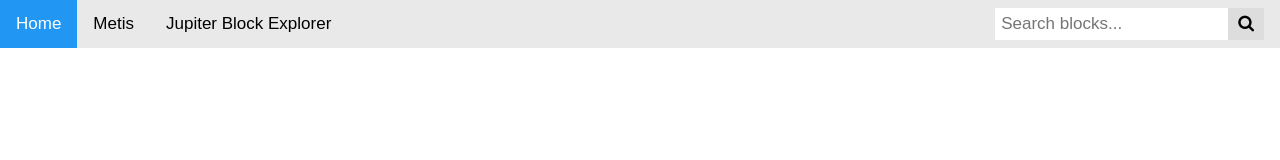
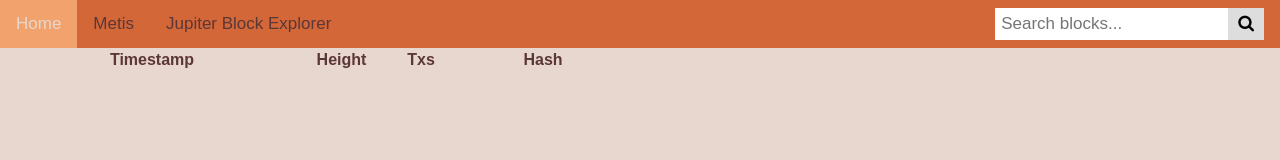
Before and after one commit to sigwo/simple-explorer, a plain HTML site: page index.html in a window 1280 px wide. Drawn offline with nearby package versions, Linux system fonts and the light colour scheme; no server answers.

Commit message:
added some css

```diff
--- a/index.html
+++ b/index.html
@@ -2,7 +2,6 @@
 <html lang="en">
 <head>
   <meta charset="utf-8">
-  <meta http-equiv="refresh" content="30">
   <link rel="stylesheet" href="https://cdnjs.cloudflare.com/ajax/libs/font-awesome/4.7.0/css/font-awesome.min.css">
   <title>Jupiter Explorer!</title>
   <script src="https://code.jquery.com/jquery-1.10.2.js"></script>
@@ -13,17 +12,31 @@
     body {
       margin: 0;
       font-family: Arial, Helvetica, sans-serif;
+      background-color: #e8d7cf;
+      color: #5b3737;
+    }
+
+    a:link {
+      color: #d36738;
+    }
+
+    a.visited {
+      color: #5b3737;
+    }
+
+    a.hover {
+      color: #f2a26c;
     }
 
     .topnav {
       overflow: hidden;
-      background-color: #e9e9e9;
+      background-color: #d36738;
     }
 
     .topnav a {
       float: left;
       display: block;
-      color: black;
+      color: #5b3737;
       text-align: center;
       padding: 14px 16px;
       text-decoration: none;
@@ -31,13 +44,13 @@
     }
 
     .topnav a:hover {
-      background-color: #ddd;
-      color: black;
+      background-color: #f2a26c;
+      color: #5b3737;
     }
 
     .topnav a.active {
-      background-color: #2196F3;
-      color: white;
+      background-color: #f2a26c;
+      color: #e8d7cf;
     }
 
     .topnav .search-container {
@@ -94,9 +107,9 @@
       $.each(data.blocks, function(key, block) {
         var blockEpoch = genesisEpoch+block.timestamp;
         var blockDate = new Date(blockEpoch*1000);
-        numbers.push("<li>Block Time: " + blockDate.toUTCString() + " | Block Height: <a href=" + blockUrl+block.height +
-          "&includeTransactions=true&includeExecutedPhased=true>" + block.height + "</a> | Block Hash: " + block.block + " | Transactions: " +
-           block.numberOfTransactions + "</li></br>");
+        numbers.push(blockDate.toUTCString() + " &emsp;|&emsp; <a href=" + blockUrl+block.height +
+          "&includeTransactions=true&includeExecutedPhased=true>" + block.height + "</a> &emsp;|&emsp; " + block.numberOfTransactions + " &emsp;|&emsp; " +
+          block.block + "</br>");
       });
       $("<ul/>",                                                                                                                                                                                                         {
         "class": "my-new-list",
@@ -104,7 +117,6 @@
       }).appendTo("body");
     });
 </script>
-
 <script>
   function searchBlocks() {
     var search = $("#blocksearch").val();
@@ -123,6 +135,13 @@
             <button onClick="searchBlocks()"><i class="fa fa-search"></i></button>
         </div>
       </div>
-
+<table>
+  <thead>
+      <th width="300">Timestamp</th>
+      <th width="75">Height</th>
+      <th width="80">Txs</th>
+      <th width="160">Hash</th>
+  </thead>
+</table>
 </body>
 </html>
```
